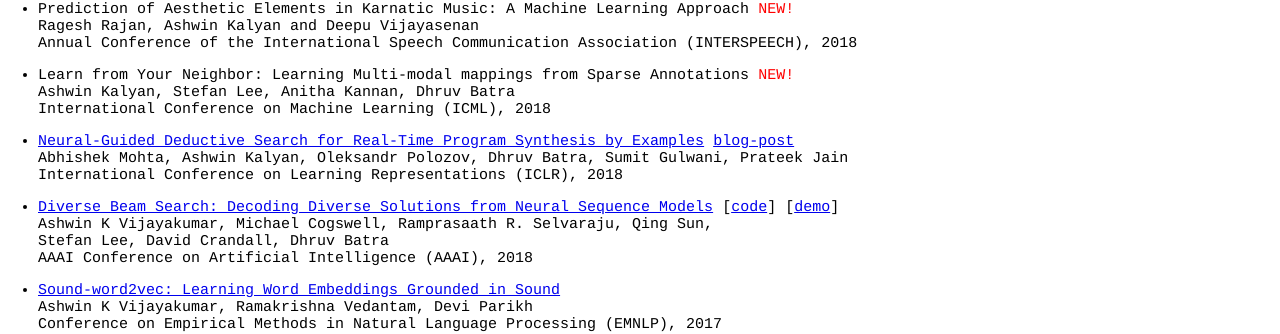
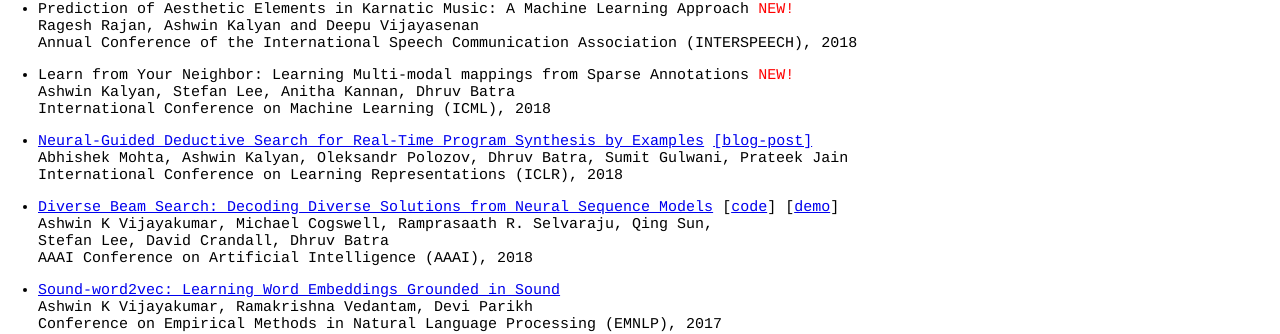
Before and after one commit to ashwinkalyan/ashwinkalyan.github.io, a Jekyll site: the page built from index.md, in a window 1280 px wide. Shown: the part 399-733 px from the top of the page. Built offline with Jekyll 4.4.1, drawn with Linux system fonts in a browser that asks for light colours; our own code applies the rules of GitHub Pages for plain Markdown files.

Commit message:
brackets

```diff
--- a/index.md
+++ b/index.md
@@ -12,7 +12,7 @@
 Ashwin Kalyan, Stefan Lee, Anitha Kannan, Dhruv Batra <br>
 International Conference on Machine Learning (ICML), 2018 <br>
 
-- [Neural-Guided Deductive Search for Real-Time Program Synthesis by Examples](https://www.microsoft.com/en-us/research/publication/neural-guided-deductive-search-real-time-program-synthesis-examples/) [blog-post](https://www.microsoft.com/en-us/research/blog/neural-guided-deductive-search-best-worlds-approach-program-synthesis/) <br>
+- [Neural-Guided Deductive Search for Real-Time Program Synthesis by Examples](https://www.microsoft.com/en-us/research/publication/neural-guided-deductive-search-real-time-program-synthesis-examples/) [[blog-post]](https://www.microsoft.com/en-us/research/blog/neural-guided-deductive-search-best-worlds-approach-program-synthesis/) <br>
 Abhishek Mohta, Ashwin Kalyan, Oleksandr Polozov, Dhruv Batra, Sumit Gulwani, Prateek Jain  <br>
 International Conference on Learning Representations (ICLR), 2018 <br>
 
```
